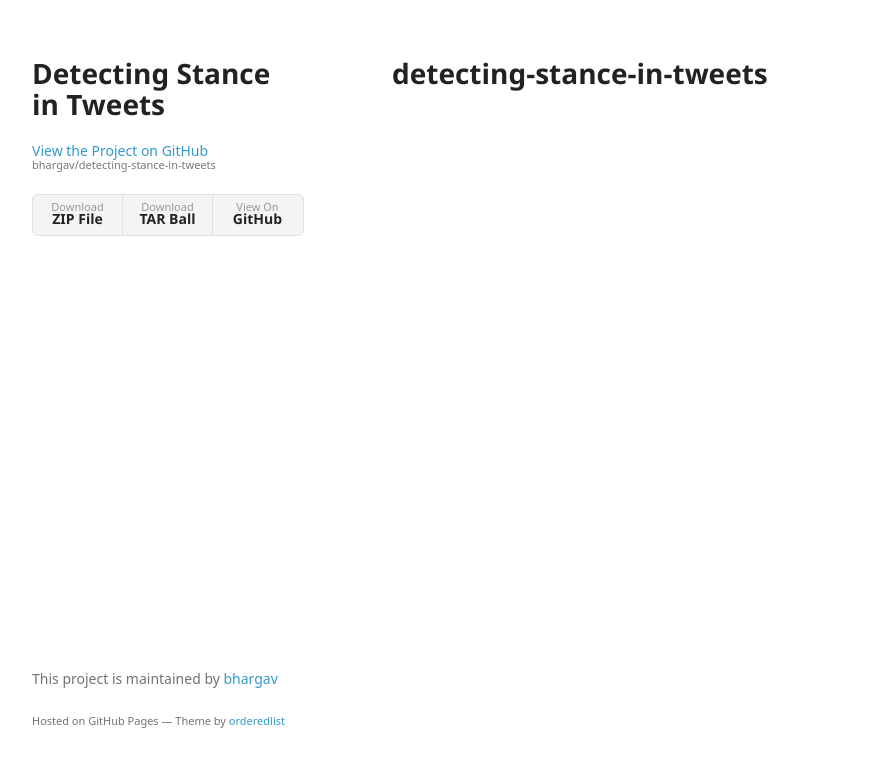
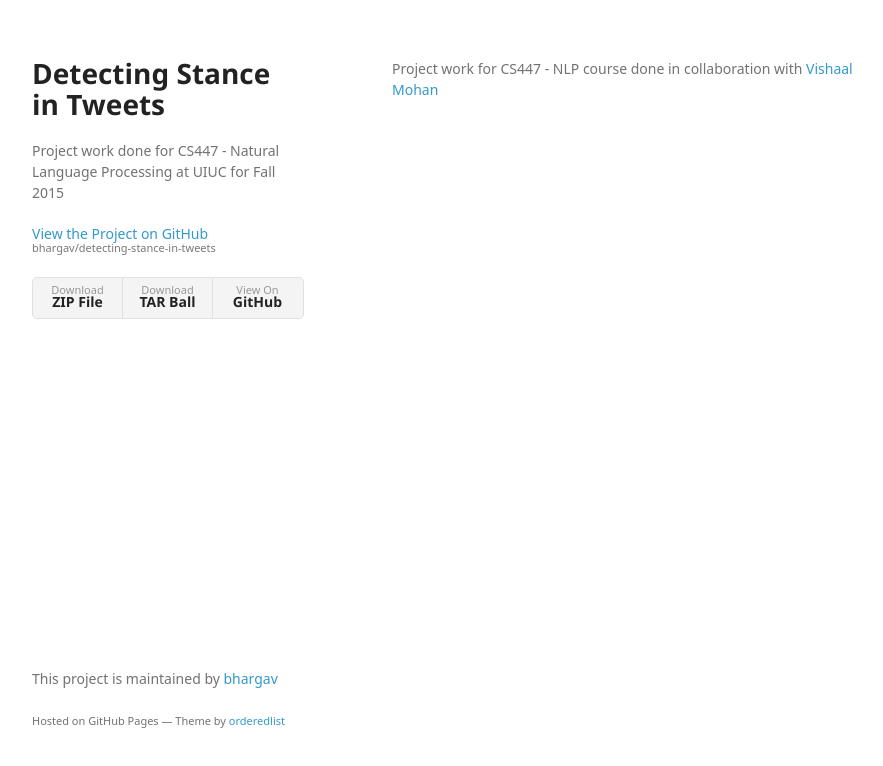
Before and after one commit to bhargav/detecting-stance-in-tweets, a plain HTML site: page index.html in a window 1280 px wide. Shown: the whole page, without its empty margins (178-1061 px from the left). Drawn offline with Linux system fonts and the light colour scheme; a web font is replaced by a local one.

Commit message:
Create gh-pages branch via GitHub

```diff
--- a/index.html
+++ b/index.html
@@ -16,7 +16,7 @@
     <div class="wrapper">
       <header>
         <h1>Detecting Stance in Tweets</h1>
-        <p></p>
+        <p>Project work done for CS447 - Natural Language Processing at UIUC for Fall 2015</p>
 
         <p class="view"><a href="https://github.com/bhargav/detecting-stance-in-tweets">View the Project on GitHub <small>bhargav/detecting-stance-in-tweets</small></a></p>
 
@@ -28,8 +28,7 @@
         </ul>
       </header>
       <section>
-        <h1>
-<a id="detecting-stance-in-tweets" class="anchor" href="#detecting-stance-in-tweets" aria-hidden="true"><span aria-hidden="true" class="octicon octicon-link"></span></a>detecting-stance-in-tweets</h1>
+        <p>Project work for CS447 - NLP course done in collaboration with <a href="https://github.com/codefetish">Vishaal Mohan</a></p>
       </section>
       <footer>
         <p>This project is maintained by <a href="https://github.com/bhargav">bhargav</a></p>
--- a/params.json
+++ b/params.json
@@ -1 +1 @@
-{"name":"Detecting Stance in Tweets","tagline":"","body":"# detecting-stance-in-tweets\r\n","google":"UA-46313772-2","note":"Don't delete this file! It's used internally to help with page regeneration."}
+{"name":"Detecting Stance in Tweets","tagline":"Project work done for CS447 - Natural Language Processing at UIUC for Fall 2015","body":"Project work for CS447 - NLP course done in collaboration with [Vishaal Mohan](https://github.com/codefetish)\r\n","google":"UA-46313772-2","note":"Don't delete this file! It's used internally to help with page regeneration."}
```
